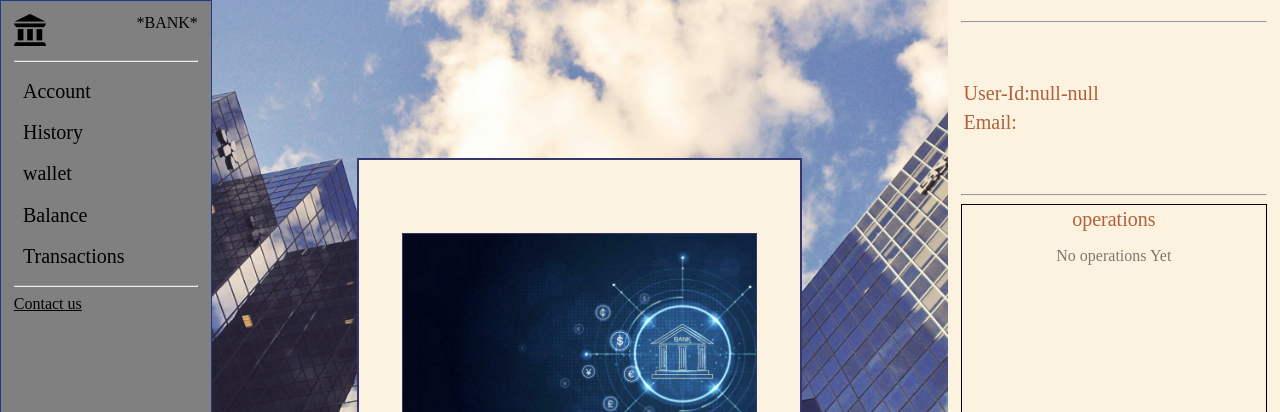
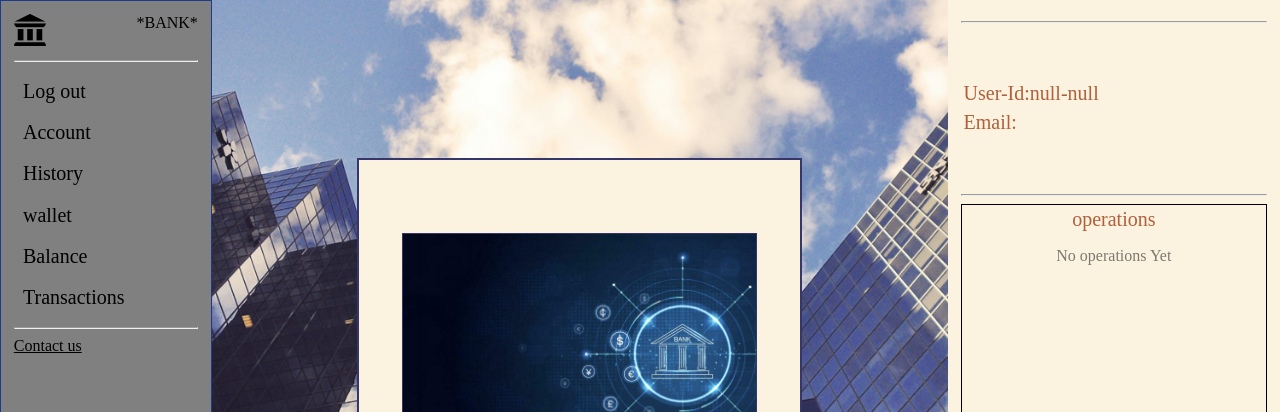
Before and after one commit to majdm777/BANK, a plain HTML site: page Main.html in a window 1280 px wide. Shown: the top 412 px of the page. Drawn offline with Linux system fonts and the light colour scheme.

Commit message:
Update Main.html

```diff
--- a/Main.html
+++ b/Main.html
@@ -18,6 +18,7 @@
             </div>
             <hr >
             <div class="Left-navbar">
+                <div class="nth-bar"><a href="index.html" style="text-decoration: none; color: black;">Log out</a></div>
                 <div class="nth-bar"><a href="Account.html" style="text-decoration: none; color: black;">Account</a></div>
                 <div class="nth-bar"><a href="History.html" style="text-decoration: none; color: black;">History</a></div>
                 <div class="nth-bar" onclick="showWallet()">wallet</div>
```
